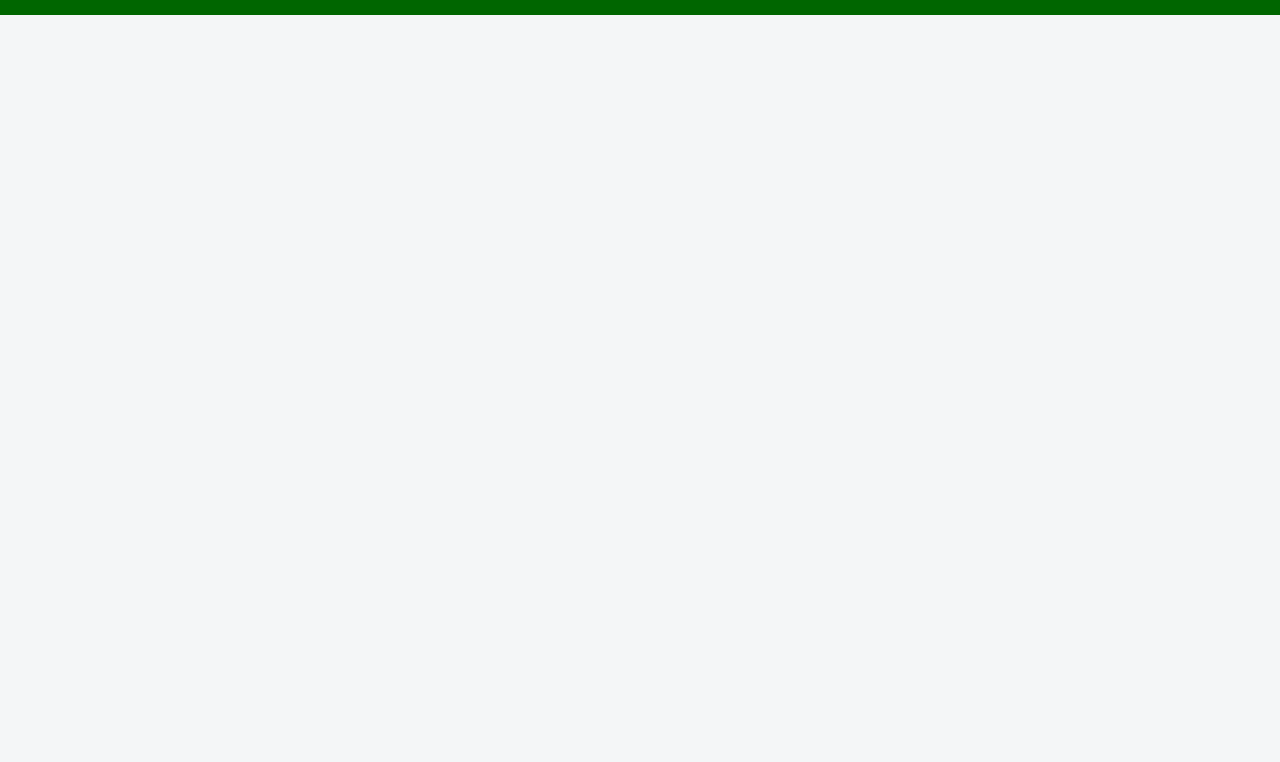
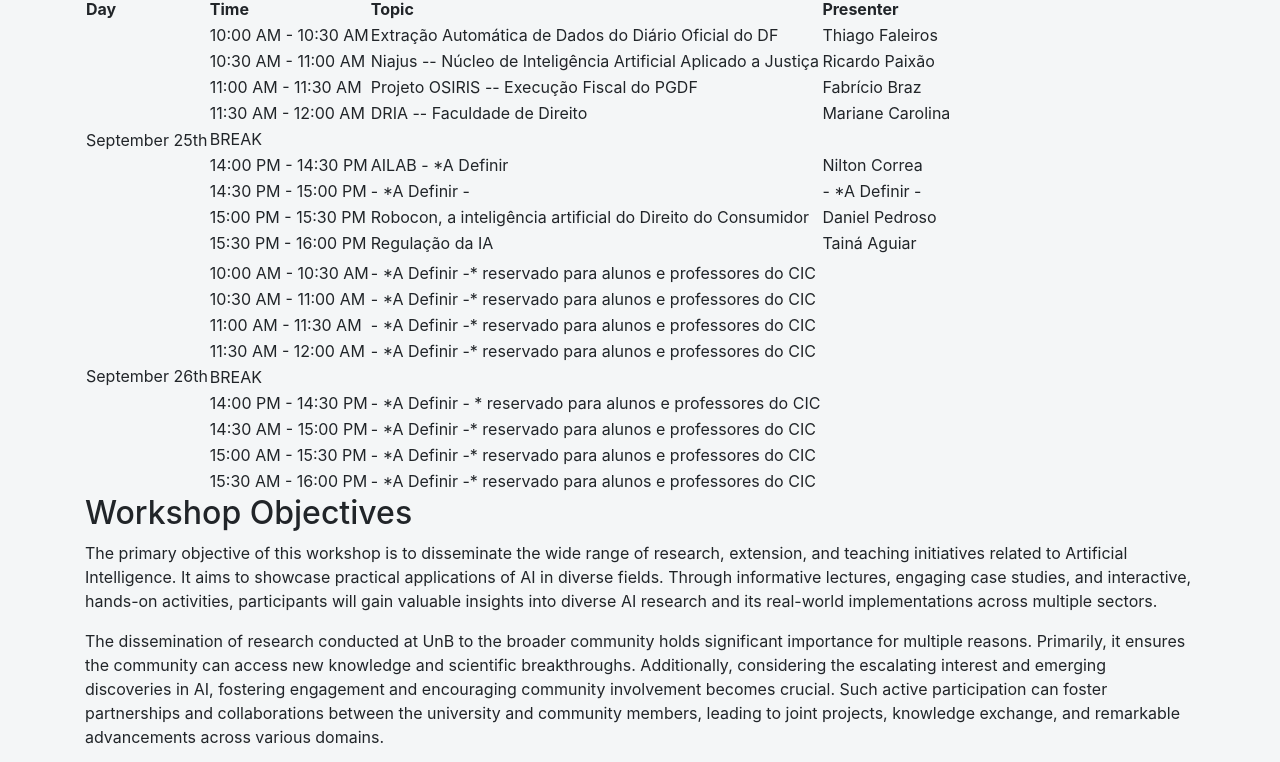
Before and after one commit to giacicunb/gia.github.io, a plain HTML site: page publications.html in a window 1280 px wide. Shown: the part 692-1454 px from the top of the page. Before the commit the page ends 800 px from the top, so only its background shows below. Drawn offline with nearby package versions, Linux system fonts and the light colour scheme.

Commit message:
Update publications.html

```diff
--- a/publications.html
+++ b/publications.html
@@ -98,7 +98,140 @@
 
                 <div class="featured-block">
                     <h1 class="mt-3 mb-4">Publications</h1><br><br>
-                    Under construction!
+
+                    <h1>Artificial Intelligence Workshop at UnB - September 25th and 26th </h1>
+  <h2><i>Semana UnB 2023</i></h2>
+
+  <p>The University of Brasilia's Department of Computer Science (CIC – UnB) is organizing an Artificial Intelligence Workshop. This workshop aims to provide students, professionals, and enthusiasts with a unique chance to delve into the dynamic realm of AI and gain insights into the groundbreaking research conducted at UnB.</p>
+
+  <h1>Workshop Presentation Schedule</h1>
+
+  <table>
+    <thead>
+      <tr>
+        <th>Day</th>
+        <th>Time</th>
+        <th>Topic</th>
+        <th>Presenter</th>
+      </tr>
+    </thead>
+    <tbody>
+      <tr>
+        <td rowspan="10">September 25th</td>
+        <td>10:00 AM - 10:30 AM</td>
+        <td>Extração Automática de Dados do Diário Oficial do DF</td>
+        <td>Thiago Faleiros </td>
+      </tr>
+      <tr>
+        <td>10:30 AM - 11:00 AM</td>
+        <td>Niajus -- Núcleo de Inteligência Artificial Aplicado a Justiça</td>
+        <td>Ricardo Paixão</td>
+      </tr>
+      <tr>
+        <td>11:00 AM - 11:30 AM</td>
+        <td>Projeto OSIRIS -- Execução Fiscal do PGDF</td>
+        <td>Fabrício Braz</td>
+      </tr>
+      <tr>
+        <td>11:30 AM - 12:00 AM</td>
+        <td>DRIA -- Faculdade de Direito</td>
+        <td>Mariane Carolina</td>
+      </tr>
+      <tr>
+        <td>BREAK</td>
+        <td> </td>
+        <td> </td>
+      </tr>
+      <tr>
+        <td>14:00 PM - 14:30 PM</td>
+        <td> AILAB - *A Definir</td>
+        <td> Nilton Correa</td>
+      </tr>
+      <tr>
+        <td>14:30 PM - 15:00 PM</td>
+        <td>- *A Definir -</td>
+        <td>- *A Definir -</td>
+      </tr>
+      <tr>
+        <td>15:00 PM - 15:30 PM</td>
+        <td> Robocon, a inteligência artificial do Direito do Consumidor </td>
+        <td> Daniel Pedroso </td>
+      </tr>
+      <tr>
+        <td>15:30 PM - 16:00 PM</td>
+        <td> Regulação da IA </td>
+        <td> Tainá Aguiar </td>
+      </tr>
+      <tr>
+        <td></td>
+        <td></td>
+        <td></td>
+      </tr>
+      <tr>
+        <td rowspan="10">September 26th</td>
+        <td></td>
+        <td></td>
+        <td></td>
+      </tr>
+      <tr>
+        <td>10:00 AM - 10:30 AM</td>
+        <td>- *A Definir -* reservado para alunos e professores do CIC</td>
+        <td></td>
+      </tr>
+      <tr>
+        <td>10:30 AM - 11:00 AM</td>
+        <td>- *A Definir -* reservado para alunos e professores do CIC</td>
+        <td> </td>
+      </tr>
+      <tr>
+        <td>11:00 AM - 11:30 AM</td>
+        <td>- *A Definir -* reservado para alunos e professores do CIC</td>
+        <td> </td>
+      </tr>
+      <tr>
+        <td>11:30 AM - 12:00 AM</td>
+        <td>- *A Definir -* reservado para alunos e professores do CIC</td>
+        <td> </td>
+      </tr>
+      <tr>
+        <td>BREAK</td>
+        <td></td>
+        <td></td>
+      </tr>
+      <tr>
+        <td>14:00 PM - 14:30 PM</td>
+        <td>- *A Definir - * reservado para alunos e professores do CIC</td>
+        <td></td>
+      </tr>
+      <tr>
+        <td>14:30 AM - 15:00 PM</td>
+        <td>- *A Definir -* reservado para alunos e professores do CIC</td>
+        <td></td>
+      </tr>
+      <tr>
+        <td>15:00 AM - 15:30 PM</td>
+        <td>- *A Definir -* reservado para alunos e professores do CIC</td>
+        <td></td>
+      </tr>
+      <tr>
+        <td>15:30 AM - 16:00 PM</td>
+        <td>- *A Definir -* reservado para alunos e professores do CIC</td>
+        <td></td>
+      </tr>
+    </tbody>
+  </table>
+
+<h2> Workshop Objectives </h2>
+
+<p>The primary objective of this workshop is to disseminate the wide range of research, extension, and teaching initiatives related to Artificial Intelligence. It aims to showcase practical applications of AI in diverse fields. Through informative lectures, engaging case studies, and interactive, hands-on activities, participants will gain valuable insights into diverse AI research and its real-world implementations across multiple sectors.</p>
+
+  <p>The dissemination of research conducted at UnB to the broader community holds significant importance for multiple reasons. Primarily, it ensures the community can access new knowledge and scientific breakthroughs. Additionally, considering the escalating interest and emerging discoveries in AI, fostering engagement and encouraging community involvement becomes crucial. Such active participation can foster partnerships and collaborations between the university and community members, leading to joint projects, knowledge exchange, and remarkable advancements across various domains.</p>
+
+<p>The target audience for this workshop includes undergraduate and graduate students, technology professionals, data scientists, software engineers, and individuals with a keen interest in exploring the advancements in Artificial Intelligence at UnB. It provides an excellent opportunity for all these individuals to gain insights into the ongoing AI initiatives and research at UnB.<p/>
+
+<p>Esteemed researchers and professors from UnB, recognized leaders in AI research, development, and teaching, will conduct this workshop. They will generously share their invaluable experiences, profound insights, and groundbreaking advancements with the diverse UnB community. Participants can expect to benefit from the expertise and knowledge of these esteemed professionals during the workshop.</p>
+
+
                 </div>
             </div>
 
```
